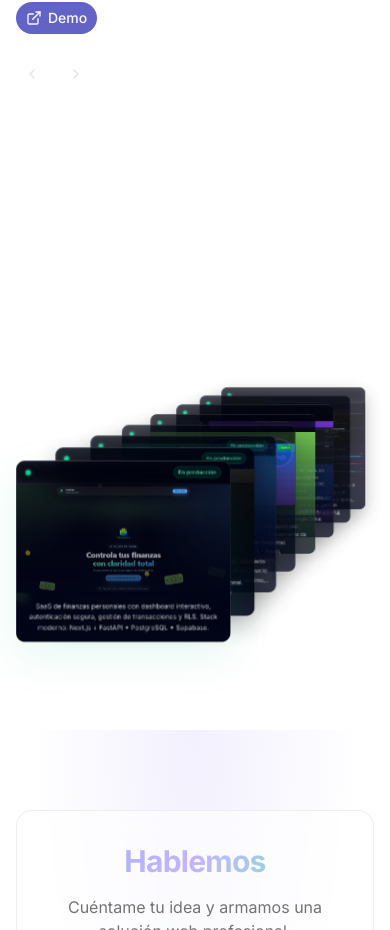
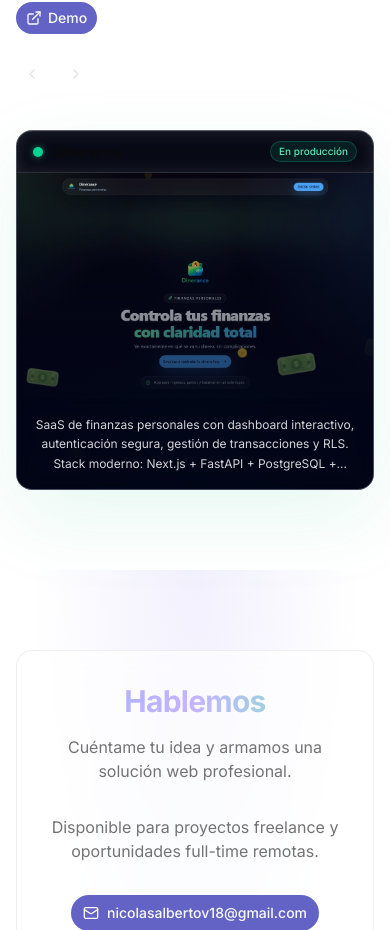
Before and after one commit to Beto18v/portfolio-next.js, a Next.js app: page / in a window 390 px wide. Shown: the part 3510-4440 px from the top of the page. Built offline with nearby package versions, Linux system fonts and the light colour scheme.

Commit message:
feat: update projects section to be responsive

```diff
--- a/components/sections/projects/index.tsx
+++ b/components/sections/projects/index.tsx
@@ -161,11 +161,15 @@ export function Projects() {
             </div>
           </div>
 
-          {/* ─── CardSwap Stack (Right) ─── */}
+          {/* ─── Card Swap area (desktop + mobile) ─── */}
           <div
-            className="relative z-0 h-130 w-full overflow-visible pb-6 lg:col-span-7 lg:self-center lg:justify-self-start"
+            className="relative z-0 lg:col-span-7 lg:self-center lg:justify-self-start"
             onTouchStart={onTouchStart}
             onTouchEnd={onTouchEnd}
+          >
+            {/* ─── CardSwap Stack (Desktop only) ─── */}
+            <div
+              className="hidden h-130 w-full overflow-visible pb-6 md:block"
               onMouseEnter={() => setIsStackHovered(true)}
               onMouseLeave={() => setIsStackHovered(false)}
             >
@@ -218,7 +222,8 @@ export function Projects() {
                           <Image
                             src={project.image}
                             alt={
-                            project.imageAlt?.[locale] ?? project.title[locale]
+                              project.imageAlt?.[locale] ??
+                              project.title[locale]
                             }
                             fill
                             sizes="(max-width: 1024px) 320px, 400px"
@@ -237,6 +242,69 @@ export function Projects() {
                   );
                 })}
               </CardSwap>
+            </div>
+
+            {/* ─── Mobile single card view ─── */}
+            <div className="block w-full md:hidden">
+              <AnimatePresence mode="wait" initial={false}>
+                {activeProject ? (
+                  <motion.div
+                    key={activeProject.title.en}
+                    initial={
+                      shouldReduceMotion
+                        ? { opacity: 1 }
+                        : { opacity: 0, x: 40 }
+                    }
+                    animate={
+                      shouldReduceMotion ? { opacity: 1 } : { opacity: 1, x: 0 }
+                    }
+                    exit={
+                      shouldReduceMotion
+                        ? { opacity: 1 }
+                        : { opacity: 0, x: -40 }
+                    }
+                    transition={{ duration: 0.3, ease: [0.22, 1, 0.36, 1] }}
+                    className="mx-auto w-full max-w-sm"
+                  >
+                    <div className="relative flex h-90 flex-col overflow-hidden rounded-2xl border border-white/10 border-t border-t-white/20 bg-slate-950/80 shadow-[0_28px_80px_rgba(16,185,129,0.10)] backdrop-blur-[28px]">
+                      <div className="pointer-events-none absolute inset-x-0 top-0 h-px bg-white/15" />
+                      {/* File-tab header with project name */}
+                      <div className="flex items-center gap-2.5 border-b border-white/10 bg-black/35 px-4 py-2.5 backdrop-blur-sm">
+                        <div className="h-2.5 w-2.5 shrink-0 rounded-full bg-emerald-400 shadow-[0_0_6px_hsl(160_84%_55%/0.5)]" />
+                        <span className="truncate text-sm font-semibold text-foreground">
+                          {activeProject.title[locale]}
+                        </span>
+                        {activeProject.isProduction ? (
+                          <span className="ml-auto inline-flex items-center rounded-full border border-emerald-400/25 bg-emerald-400/10 px-2 py-0.5 text-[10px] font-medium text-emerald-300">
+                            {inProductionLabel}
+                          </span>
+                        ) : null}
+                      </div>
+                      {/* Card body */}
+                      <div className="relative flex-1">
+                        <Image
+                          src={activeProject.image}
+                          alt={
+                            activeProject.imageAlt?.[locale] ??
+                            activeProject.title[locale]
+                          }
+                          fill
+                          sizes="(max-width: 768px) 90vw, 400px"
+                          className="object-cover"
+                          priority={activeIndex === 0}
+                        />
+                        <div className="absolute inset-0 bg-linear-to-t from-slate-950/92 via-slate-950/50 to-transparent" />
+                        <div className="absolute inset-x-0 bottom-0 bg-slate-950/45 px-4 py-4 backdrop-blur-sm">
+                          <p className="line-clamp-3 text-center text-xs leading-relaxed text-zinc-300">
+                            {activeProject.description[locale]}
+                          </p>
+                        </div>
+                      </div>
+                    </div>
+                  </motion.div>
+                ) : null}
+              </AnimatePresence>
+            </div>
           </div>
         </div>
       </div>
```
Lines whose indentation alone changed are shown as unchanged.
